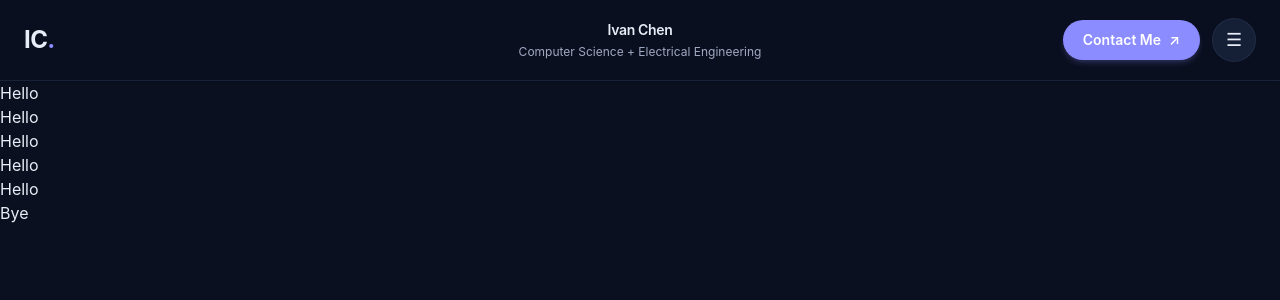
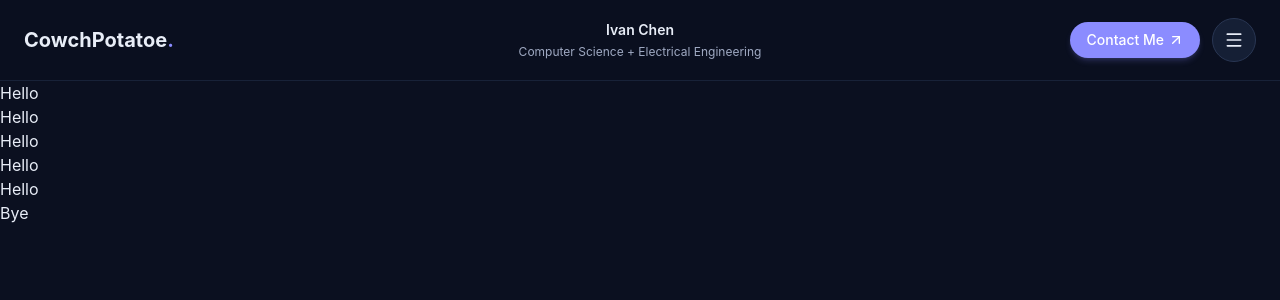
Before and after one commit to CowchPotatoe/Portfolio, a React (Vite) app: page / in a window 1280 px wide. Shown: the top 300 px of the page. Built offline with nearby package versions, Linux system fonts and the light colour scheme.

Commit message:
Navbar update with Lucide React icons

```diff
--- a/package.json
+++ b/package.json
@@ -11,6 +11,7 @@
   },
   "dependencies": {
     "@tailwindcss/vite": "^4.3.3",
+    "lucide-react": "^1.57.0",
     "react": "^19.2.8",
     "react-dom": "^19.2.8",
     "tailwindcss": "^4.3.3"
--- a/src/components/Button.jsx
+++ b/src/components/Button.jsx
@@ -17,6 +17,7 @@ export const Button = ({
     sm: "px-4 py-2 text-sm",
     default: "px-6 py-3 text-base",
     lg: "px-8 py-4 text-lg",
+    icon: "h-11 w-11 p-0 text-lg",
   };
 
   // Controls the button's appearance
--- a/src/components/layout/Navbar.jsx
+++ b/src/components/layout/Navbar.jsx
@@ -1,4 +1,6 @@
 import { useState } from "react";
+import { Menu, X, ArrowUpRight } from "lucide-react";
+import { Button } from "@/components/Button";
 
 const navLinks = [
   { href: "#about", label: "About" },
@@ -12,59 +14,64 @@ export const Navbar = () => {
   return (
     <header
       id="top"
-      className="sticky top-0 z-50 border-b border-border/50 bg-background/85 backdrop-blur-xl shadow-sm"
+      className="sticky top-0 z-50 border-b border-border/50 bg-background/90 backdrop-blur"
     >
-      <nav className="relative container mx-auto flex h-20 items-center justify-between px-6">
+      <nav className="relative container mx-auto flex h-16 items-center justify-between px-4 sm:h-20 sm:px-6">
 
         {/* Logo */}
         <a
           href="#top"
-          className="text-2xl font-bold tracking-tight transition-colors hover:text-primary"
+          className="text-lg font-bold hover:text-primary sm:text-xl"
         >
-          IC<span className="text-primary">.</span>
+          CowchPotatoe<span className="text-primary">.</span>
         </a>
 
-        {/* Center tagline: visible on larger screens */}
+        {/* Name and degree: hidden on mobile */}
         <div className="absolute left-1/2 hidden -translate-x-1/2 text-center lg:block">
-          <p className="text-sm font-semibold tracking-tight">
-            Ivan Chen
-          </p>
+          <p className="text-sm font-semibold">Ivan Chen</p>
           <p className="mt-1 text-xs text-muted-foreground">
             Computer Science + Electrical Engineering
           </p>
         </div>
 
-        {/* Contact button and menu */}
-        <div className="ml-auto flex items-center gap-3">
-          <a
-            href="#contact"
-            className="inline-flex items-center gap-2 rounded-full bg-primary px-5 py-2.5 text-sm font-semibold text-primary-foreground shadow-md shadow-primary/20 transition-all duration-200 hover:-translate-y-0.5 hover:shadow-lg hover:shadow-primary/30 focus-visible:outline-none focus-visible:ring-2 focus-visible:ring-primary focus-visible:ring-offset-2"
+        {/* Contact and menu buttons */}
+        <div className="ml-auto flex items-center gap-2 sm:gap-3">
+          <Button
+            size="sm"
+            onClick={() =>
+              document.getElementById("contact")?.scrollIntoView({
+                behavior: "smooth",
+              })
+            }
+            className="gap-1 shadow-md shadow-primary/20 transition-all hover:-translate-y-0.5 hover:shadow-lg hover:shadow-primary/40"
           >
-            Contact Me
-            <span aria-hidden="true">↗</span>
-          </a>
+            Contact{" "}
+            <span className="hidden items-center gap-1 sm:inline-flex">
+                Me <ArrowUpRight size={16} />
+            </span>
+          </Button>
 
-          {/* Hamburger menu */}
-          <button
-            type="button"
+          <Button
+            size="icon"
+            variant="secondary"
             onClick={() => setIsMenuOpen(!isMenuOpen)}
             aria-label={isMenuOpen ? "Close menu" : "Open menu"}
             aria-expanded={isMenuOpen}
             aria-controls="navbar-menu"
-            className="flex h-11 w-11 items-center justify-center rounded-full border border-border/60 bg-surface text-lg transition-colors hover:border-primary/50 hover:bg-primary/10 focus-visible:outline-none focus-visible:ring-2 focus-visible:ring-primary"
+            className="!flex !h-11 !w-11 !items-center !justify-center !p-0 border border-border"
           >
-            {isMenuOpen ? "×" : "☰"}
-          </button>
+            {isMenuOpen ? <X size={20} /> : <Menu size={20} />}
+          </Button>
         </div>
 
-        {/* Dropdown links */}
+        {/* Dropdown menu */}
         {isMenuOpen && (
           <div
             id="navbar-menu"
-            className="absolute right-6 top-full mt-3 w-52 rounded-2xl border border-border/60 bg-background p-2 shadow-xl"
+            className="absolute right-4 top-full mt-2 w-52 rounded-xl border border-border bg-background p-2 shadow-lg sm:right-6"
           >
-            <p className="px-3 py-2 text-xs font-semibold uppercase tracking-wider text-muted-foreground">
-              Explore
+            <p className="px-3 py-2 text-xs font-semibold text-muted-foreground">
+              EXPLORE
             </p>
 
             {navLinks.map((link) => (
@@ -72,7 +79,7 @@ export const Navbar = () => {
                 key={link.href}
                 href={link.href}
                 onClick={() => setIsMenuOpen(false)}
-                className="block rounded-xl px-3 py-3 text-sm text-muted-foreground transition-colors hover:bg-surface hover:text-foreground"
+                className="block rounded-lg px-3 py-3 text-sm text-muted-foreground hover:bg-surface hover:text-foreground"
               >
                 {link.label}
               </a>
```
Also changed, not shown: 1 other file (tests, documents, lock files or other folders).
